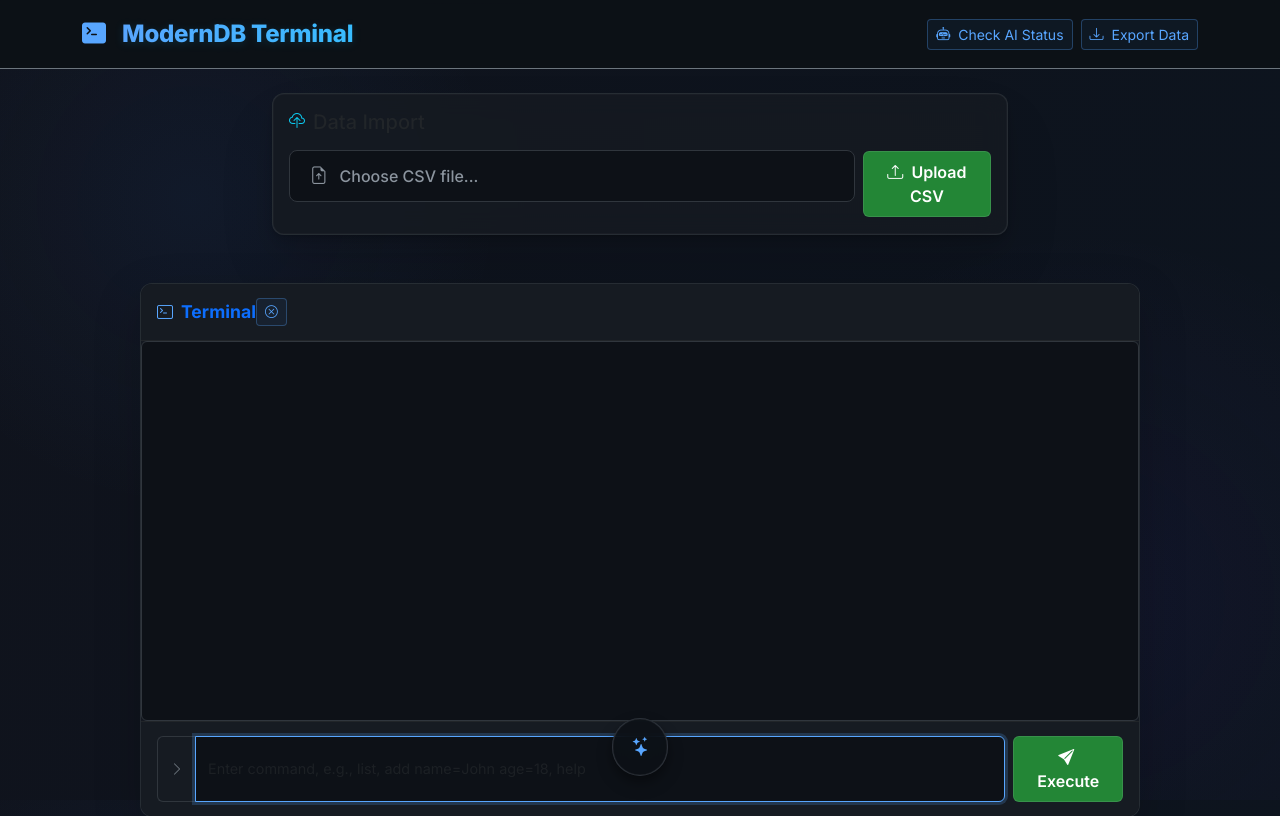
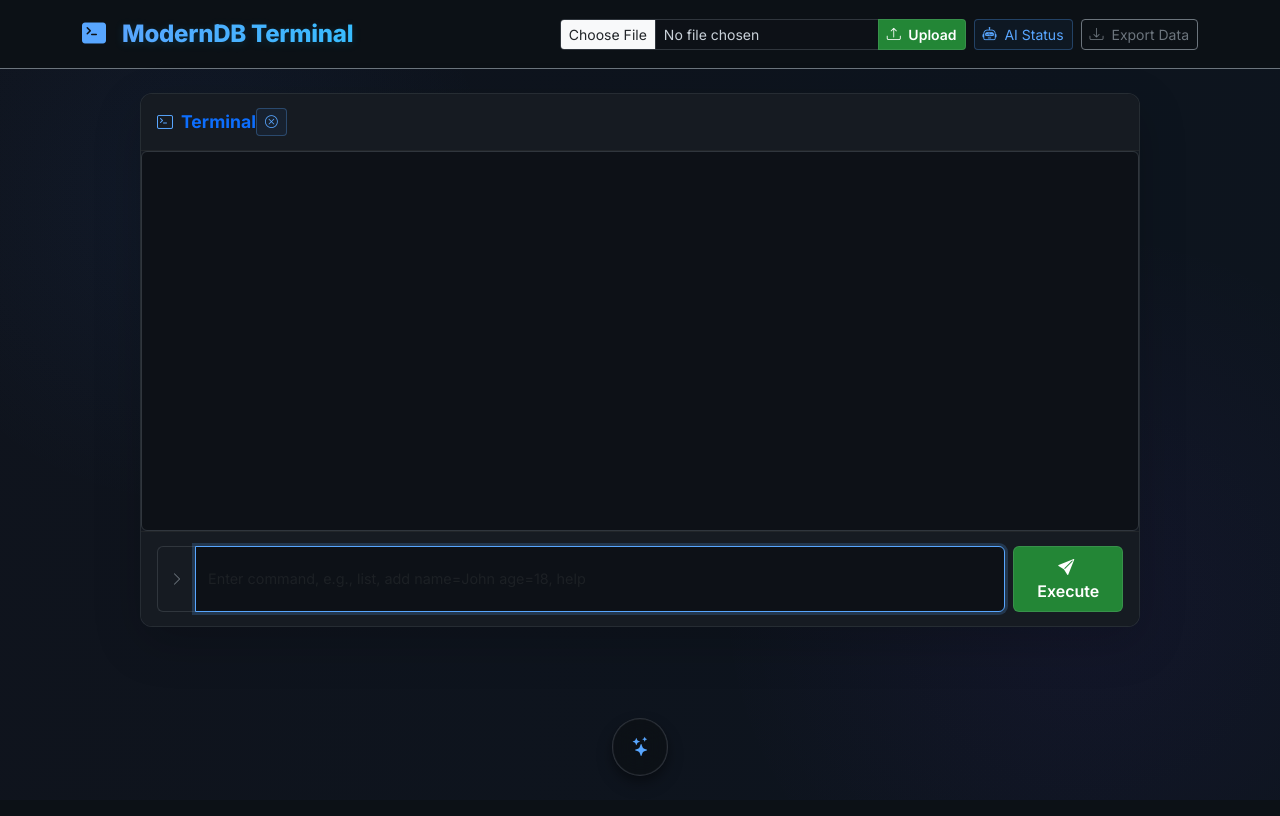
Before and after one commit to kazelise/moderndb, a Flask app: page / in a window 1280 px wide. Shown: the top 816 px of the page. Run offline with Flask 3, Linux system fonts and the light colour scheme; some libraries are stand-ins or nearby versions.

Commit message:
Update README and configure AI settings via Docker env vars

```diff
--- a/app.py
+++ b/app.py
@@ -1,4 +1,4 @@
-from flask import Flask, render_template, request, redirect, url_for, send_file, session
+from flask import Flask, render_template, request, redirect, url_for, send_file, session, flash
 import pandas as pd
 import os
 import requests
@@ -8,14 +8,16 @@ import json
 import re
 
 app = Flask(__name__)
-app.secret_key = "your_secret_key"  # For session management
+app.secret_key = os.environ.get('FLASK_SECRET_KEY', 'your_default_secret_key')  # Ensure a secret key is set for sessions
 app.config['SESSION_TYPE'] = 'filesystem'  # Store session data on the filesystem
 app.config['MAX_CONTENT_LENGTH'] = 10 * 1024 * 1024  # 10 MB limit for file uploads
 Session(app)
 
 DATA_PATH = "data/uploaded.csv"  # Path to the CSV file where data is stored
-DEFAULT_AI_URL = "https://openrouter.ai/api/v1"  # Default URL for the AI service
-DEFAULT_API_KEY = ""  # Default API Key for the AI service
+# AI Configuration: Prioritize environment variables, then app defaults.
+DEFAULT_AI_URL = os.environ.get("OPENROUTER_API_URL", "https://openrouter.ai/api/v1")
+DEFAULT_API_KEY = os.environ.get("OPENROUTER_API_KEY", "")  # Default API Key for the AI service, can be overridden by session
+DEFAULT_AI_MODEL = os.environ.get("AI_MODEL", "qwen/qwen3-235b-a22b:free")  # Default AI model
 
 # Helper function to attempt type casting for assignment, inferring from target series or by trying common types.
 def _attempt_cast_for_assignment(value_str, target_series_for_dtype_inference):
@@ -71,7 +73,7 @@ def get_terminal_output():
     return session.get("terminal_output", "")
 
 # Appends a message to the terminal output in the session, keeping a maximum number of lines.
-def append_terminal_output(msg, max_lines=5):
+def append_terminal_output(msg, max_lines=50):  # Increased max_lines for better history
     output = get_terminal_output()
     output += msg + "<br>"
     lines = output.split("<br>")
@@ -80,11 +82,21 @@ def append_terminal_output(msg, max_lines=5):
         lines = lines[-max_lines:]
     session["terminal_output"] = "<br>".join(lines)
 
-# Retrieves AI configuration (URL and API key). Currently uses hardcoded defaults.
+# Retrieves AI configuration (URL, API key, and model).
 def get_ai_config():
-    ai_url = DEFAULT_AI_URL
-    api_key = DEFAULT_API_KEY
-    return ai_url, api_key
+    ai_url = DEFAULT_AI_URL  # Primarily from env or app default
+
+    # API Key: Env -> Session -> App Default
+    api_key = os.environ.get("OPENROUTER_API_KEY")
+    if not api_key:
+        api_key = session.get("api_key")
+    if not api_key:
+        api_key = DEFAULT_API_KEY  # Fallback to app default (which itself could be from env)
+
+    # AI Model: Env -> App Default
+    ai_model = os.environ.get("AI_MODEL", DEFAULT_AI_MODEL)
+
+    return ai_url, api_key, ai_model
 
 # Error handler for 413 Request Entity Too Large (file upload exceeds limit).
 @app.errorhandler(413)
@@ -97,11 +109,15 @@ def request_entity_too_large(e):
 def index():
     df = load_data()
     terminal_output = get_terminal_output()
+    _, current_api_key, _ = get_ai_config()  # Get current API key status
+    api_key_configured = bool(session.get("api_key") or os.environ.get("OPENROUTER_API_KEY") or DEFAULT_API_KEY)
+
     return render_template(
         "index.html",
         rows=df.to_dict(orient="records"),  # Data rows for the table
         columns=list(df.columns),          # Column names for the table
-        terminal_output=terminal_output    # Output for the terminal display
+        terminal_output=terminal_output,   # Output for the terminal display
+        api_key_configured=api_key_configured  # Pass this to the template
     )
 
 # Route for handling file uploads.
@@ -134,24 +150,21 @@ def export():
 # Route for checking the AI service status.
 @app.route("/check_ai_status", methods=["POST"])
 def check_ai_status():
-    ai_url, api_key = get_ai_config()
-    model_name = "qwen/qwen3-235b-a22b:free"  # Hardcoded model name
-    if ai_url and api_key:
-        append_terminal_output(f"<span style='color:green;'>AI Status: Model '{model_name}' is configured and ready.</span>")
+    ai_url, api_key, ai_model = get_ai_config()
+    if api_key:  # Check if api_key is not empty
+        append_terminal_output(f"<span style='color:green;'>AI Status: API Key is configured. Using model: {ai_model}. URL: {ai_url}</span>")
     else:
-        append_terminal_output("<span style='color:red;'>AI Status: AI service is not configured.</span>")
+        append_terminal_output("<span style='color:red;'>AI Status: API Key is NOT configured. Please set it via the form or environment variable OPENROUTER_API_KEY.</span>")
     return redirect(url_for("index"))
 
 # Route for processing commands generated by the AI.
 @app.route("/ai_command", methods=["POST"])
 def ai_command():
     user_input = request.form["user_input"]  # User's natural language query
-    ai_url = DEFAULT_AI_URL
-    api_key = DEFAULT_API_KEY
-    model = "qwen/qwen3-235b-a22b:free"  # Hardcoded AI model
+    ai_url, api_key, model = get_ai_config()  # Get config including model
 
-    if not ai_url:  # API key check is implicitly handled by AI service if URL is present
-        append_terminal_output("Please configure AI service first.")
+    if not api_key:  # Explicitly check for API key
+        append_terminal_output("<span style='color:red;'>AI Error: API Key is not configured. Please set it first (via UI or OPENROUTER_API_KEY environment variable).</span>")
         return redirect(url_for("index"))
 
     df = load_data()
@@ -774,6 +787,27 @@ def ai_cmd_to_str(ai_cmd):
 
     return None
 
+# New route to set the API key
+@app.route("/set_api_key", methods=["POST"])
+def set_api_key():
+    api_key_from_form = request.form.get("api_key_input")
+    if api_key_from_form:
+        session["api_key"] = api_key_from_form
+        append_terminal_output("<span style='color:green;'>API Key has been set for this session.</span>")
+    else:
+        append_terminal_output("<span style='color:red;'>No API Key provided in the form.</span>")
+    return redirect(url_for("index"))
+
+@app.route('/configure_api_key', methods=['POST'])
+def configure_api_key():
+    api_key = request.form.get('api_key')
+    if api_key:
+        session['api_key'] = api_key
+        flash('API Key configured successfully.', 'success')
+    else:
+        flash('No API Key provided.', 'error')
+    return redirect(url_for('index'))
+
 # Main entry point for running the Flask application.
 if __name__ == "__main__":
     os.makedirs("data", exist_ok=True)  # Ensure data directory exists.
--- a/templates/index.html
+++ b/templates/index.html
@@ -27,13 +27,22 @@
         <i class="bi bi-terminal-fill me-3" style="font-size: 1.5rem; color: #58a6ff;"></i>
         <h1 class="m-0 fs-4">ModernDB Terminal</h1>
       </div>
-      <div class="ms-auto d-flex gap-2">
+      <div class="ms-auto d-flex align-items-center gap-2">
+        <form action="/upload" method="post" enctype="multipart/form-data" id="uploadForm" class="mb-0">
+          <div class="input-group input-group-sm">
+            <input type="file" class="form-control form-control-sm" name="file" id="customFile" required>
+            <button class="btn btn-sm btn-primary" type="submit" id="uploadButton">
+              <span class="btn-content"><i class="bi bi-upload me-1"></i> Upload</span>
+              <span class="spinner-border spinner-border-sm d-none" role="status" aria-hidden="true"></span>
+            </button>
+          </div>
+        </form>
         <form action="/check_ai_status" method="post" class="mb-0">
           <button type="submit" class="btn btn-sm btn-outline-info">
-            <span class="btn-content"><i class="bi bi-robot me-1"></i> Check AI Status</span>
+            <span class="btn-content"><i class="bi bi-robot me-1"></i> AI Status</span>
           </button>
         </form>
-        <a href="/export" class="btn btn-sm btn-outline-info">
+        <a href="/export" class="btn btn-sm btn-outline-secondary">
           <span class="btn-content"><i class="bi bi-download me-1"></i> Export Data</span>
         </a>
       </div>
@@ -41,29 +50,39 @@
   </header>
 
   <div class="container py-4">
-    <div class="row mb-4">
+    {% with messages = get_flashed_messages(with_categories=true) %}
+      {% if messages %}
+        <div class="row mb-3">
+          <div class="col-md-8 mx-auto">
+            {% for category, message in messages %}
+              <div class="alert alert-{{ category if category != 'message' else 'info' }} alert-dismissible fade show mb-2" role="alert">
+                {{ message }}
+                <button type="button" class="btn-close" data-bs-dismiss="alert" aria-label="Close"></button>
+              </div>
+            {% endfor %}
+          </div>
+        </div>
+      {% endif %}
+    {% endwith %}
+
+    {% if not api_key_configured %}
+    <div class="row mb-3">
       <div class="col-md-8 mx-auto">
-        <div class="card p-3 mb-4">
-          <div class="d-flex align-items-center mb-3">
-            <i class="bi bi-cloud-upload me-2 text-info"></i>
-            <h5 class="m-0">Data Import</h5>
+        <div class="alert alert-warning mb-0">
+          <div class="d-flex align-items-center mb-2">
+            <i class="bi bi-exclamation-triangle me-2"></i>
+            <h5 class="alert-heading mb-0">AI Features Disabled</h5>
           </div>
-          <form action="/upload" method="post" enctype="multipart/form-data" class="d-flex align-items-center gap-2">
-            <div class="custom-file-input flex-grow-1">
-              <input type="file" name="file" class="actual-input" id="csvFile" required accept=".csv">
-              <label for="csvFile" class="file-input-label">
-                  <i class="bi bi-file-earmark-arrow-up"></i>
-                  <span class="choose-file-text">Choose CSV file...</span>
-                  <span class="file-name-display"></span>
-              </label>
-            </div>
-            <button type="submit" class="btn btn-primary">
-              <span class="btn-content"><i class="bi bi-upload me-1"></i> Upload CSV</span>
-            </button>
+          <p class="mb-2">To enable AI-powered features, please configure your OpenRouter API key. You can obtain an API key from <a href="https://openrouter.ai/keys" target="_blank" class="alert-link">OpenRouter</a>.</p>
+          <form action="/configure_api_key" method="post" class="d-flex gap-2">
+            <input type="text" name="api_key" class="form-control form-control-sm" placeholder="Enter your API Key" required>
+            <button type="submit" class="btn btn-sm btn-primary">Save Key</button>
           </form>
         </div>
       </div>
     </div>
+    {% endif %}
+
     <div class="terminal-card card shadow-lg mx-auto" style="max-width: 1000px;">
       <div class="card-header border-bottom border-dark">
         <div class="d-flex align-items-center">
```
Also changed, not shown: README.md, 1 other file.
